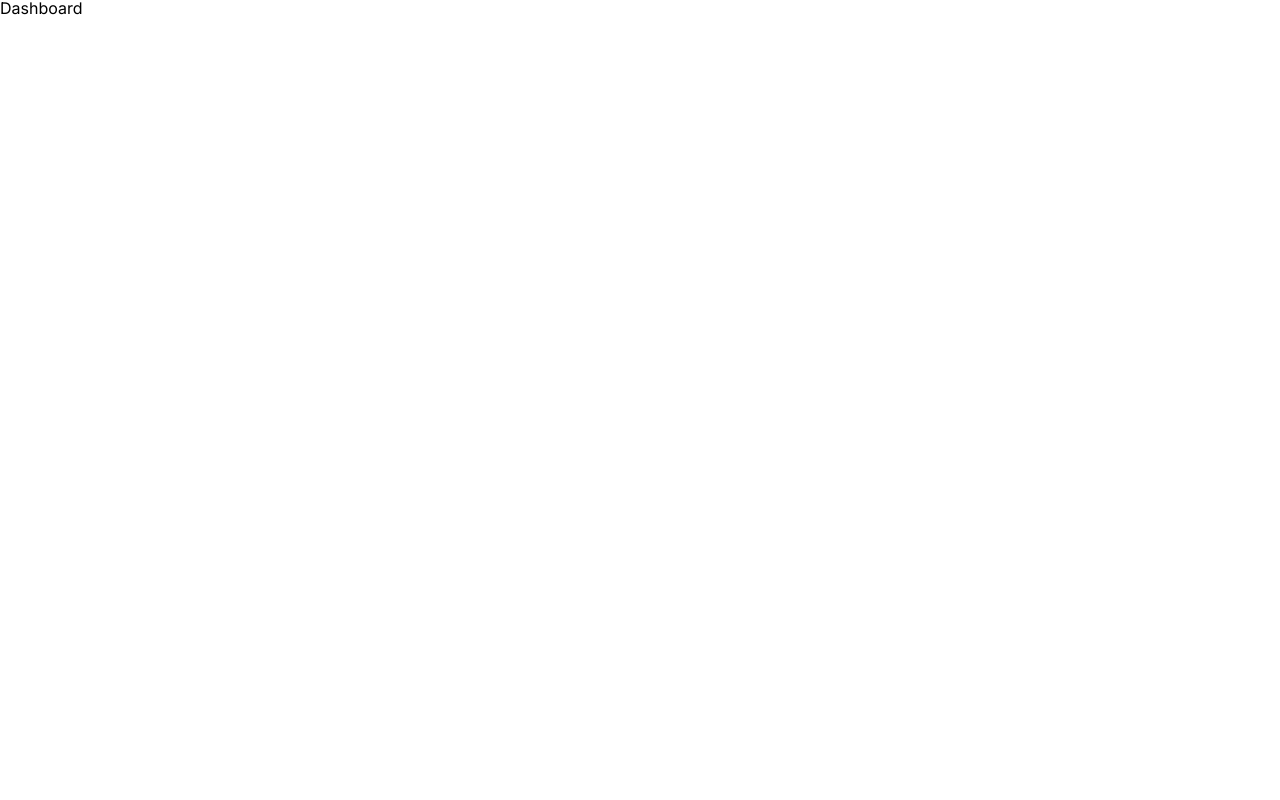
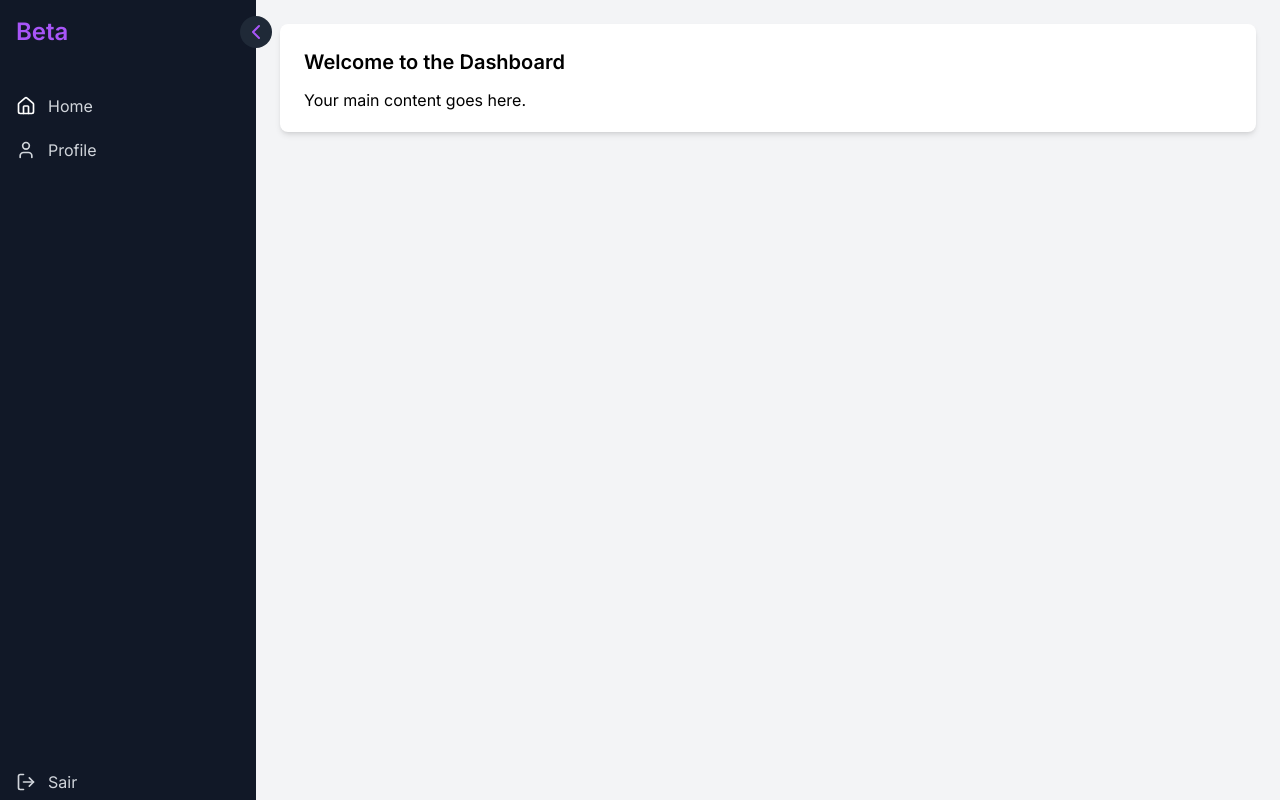
Before and after one commit to GuilhermeFRocha/beta_front, a React (Vite) app: page /dashboard in a window 1280 px wide. Built offline with nearby package versions, Linux system fonts and the light colour scheme; sample sign-in values are in the browser's storage.

Commit message:
add dash

```diff
--- a/package.json
+++ b/package.json
@@ -14,6 +14,7 @@
     "formik": "^2.4.6",
     "jsonwebtoken": "^9.0.2",
     "jwt-decode": "^4.0.0",
+    "lucide-react": "^0.439.0",
     "postcss": "^8.4.45",
     "react": "^18.3.1",
     "react-dom": "^18.3.1",
--- /dev/null
+++ b/src/assets/logo.tsx
@@ -0,0 +1,31 @@
+export const Logo = () => {
+  return (
+    <svg
+      width="60"
+      height="60"
+      viewBox="0 0 60 60"
+      fill="none"
+      xmlns="http://www.w3.org/2000/svg"
+    >
+      <rect width="60" height="60" rx="8" fill="#4A5568" />
+      <path
+        d="M10 15H30C35.5228 15 40 19.4772 40 25V35C40 40.5228 35.5228 45 30 45H10V15Z"
+        fill="#48BB78"
+      />
+      <path
+        d="M10 15H20C25.5228 15 30 19.4772 30 25V35C30 40.5228 25.5228 45 20 45H10V15Z"
+        fill="#68D391"
+      />
+      <text
+        x="15"
+        y="52"
+        font-family="Arial, sans-serif"
+        font-size="16"
+        font-weight="bold"
+        fill="white"
+      >
+        Beta
+      </text>
+    </svg>
+  );
+};
--- /dev/null
+++ b/src/components/Sidebar/index.tsx
@@ -0,0 +1,93 @@
+import { Link, useLocation } from "react-router-dom";
+import { Home, User, LogOut, ChevronLeft } from "lucide-react";
+import { Button } from "../Button";
+import useAuthStore from "../../hooks/useAuth";
+import { useNavigate } from "react-router-dom";
+import useSidebarStore from "../../hooks/useSideBar";
+
+export const Sidebar = () => {
+  const { isCollapsed, toggleCollapse } = useSidebarStore();
+  const navigate = useNavigate();
+  const { logout } = useAuthStore();
+  const location = useLocation();
+
+  const handleLogOut = () => {
+    logout();
+    navigate("/login");
+  };
+
+  return (
+    <aside
+      className={`${
+        isCollapsed ? "w-16" : "w-64"
+      } bg-gray-900 text-gray-100 h-screen transition-all duration-500 ease-in-out relative`}
+    >
+      <div className="p-4 flex items-center justify-between">
+        <h1 className="text-2xl font-semibold text-purple-500">Beta</h1>
+        <button
+          onClick={toggleCollapse}
+          className="p-1 rounded-full bg-gray-800 hover:bg-gray-700 focus:outline-none focus:ring-2 focus:ring-purple-500 transition-transform duration-300 ease-in-out absolute top-4 right-[-16px]"
+          aria-label={isCollapsed ? "Expand sidebar" : "Collapse sidebar"}
+        >
+          <div
+            className={`transform transition-transform duration-300 ${
+              isCollapsed ? "rotate-180" : ""
+            }`}
+          >
+            <ChevronLeft className="w-6 h-6 text-purple-500" />
+          </div>
+        </button>
+      </div>
+      <nav className="mt-6">
+        <ul className="space-y-2">
+          <li>
+            <Link
+              to="/dashboard"
+              className={`flex items-center px-4 py-2 text-gray-300 hover:bg-gray-800 hover:text-white transition-colors duration-200 ${
+                isCollapsed ? "justify-center" : ""
+              }`}
+            >
+              <Home
+                className={`w-5 h-5 ${
+                  location.pathname === "/dashboard"
+                    ? "text-purple-500 hover:bg-gray-800 hover text-white"
+                    : "text-gray-300 hover:bg-gray-800 hover:text-white"
+                }`}
+              />
+              {!isCollapsed && <span className="ml-3">Home</span>}
+            </Link>
+          </li>
+          <li>
+            <Link
+              to="/profile"
+              className={`flex items-center px-4 py-2 text-gray-300 hover:bg-gray-800 hover:text-white transition-colors duration-200 ${
+                isCollapsed ? "justify-center" : ""
+              }`}
+            >
+              <User
+                className={`w-5 h-5 ${
+                  location.pathname === "/profile"
+                    ? "text-purple-500 hover:bg-gray-800 hover text-white"
+                    : "text-gray-300 hover:bg-gray-800 hover:text-white"
+                }`}
+              />
+              {!isCollapsed && <span className="ml-3">Profile</span>}
+            </Link>
+          </li>
+
+          <li>
+            <Button
+              className={`flex items-center px-4 py-2 text-gray-300 hover:bg-gray-800 hover:text-white transition-colors duration-200 absolute bottom-0 w-full ${
+                isCollapsed ? "justify-center" : ""
+              }`}
+              onClick={handleLogOut}
+            >
+              <LogOut className="w-5 h-5" />
+              {!isCollapsed && <span className="ml-3">Sair</span>}
+            </Button>
+          </li>
+        </ul>
+      </nav>
+    </aside>
+  );
+};
--- a/src/hooks/useAuth.ts
+++ b/src/hooks/useAuth.ts
@@ -1,9 +1,6 @@
 import axios from "axios";
 import { toast } from "react-toastify";
 import create from "zustand";
-import { jwtDecode } from "jwt-decode";
-import { useNavigate } from "react-router-dom";
-import { useEffect } from "react";
 
 interface AuthState {
   registerUser: (body: any) => Promise<void>;
--- /dev/null
+++ b/src/hooks/useSideBar.ts
@@ -0,0 +1,15 @@
+import create from "zustand";
+
+interface SidebarState {
+  isCollapsed: boolean;
+  toggleCollapse: () => void;
+  setCollapse: (collapsed: boolean) => void;
+}
+
+const useSidebarStore = create<SidebarState>((set) => ({
+  isCollapsed: false,
+  toggleCollapse: () => set((state) => ({ isCollapsed: !state.isCollapsed })),
+  setCollapse: (collapsed: boolean) => set({ isCollapsed: collapsed }),
+}));
+
+export default useSidebarStore;
--- a/src/pages/Dashboard/index.tsx
+++ b/src/pages/Dashboard/index.tsx
@@ -1,7 +1,20 @@
+import { Sidebar } from "../../components/Sidebar";
+
 export const DashboardPage = () => {
   return (
-    <div>
-      <h1>Dashboard</h1>
+    <div className="flex h-screen bg-gray-100">
+      {/* Sidebar */}
+      <Sidebar />
+
+      {/* Main content */}
+      <main className="flex-1 p-6">
+        <div className="bg-white rounded-lg shadow-md p-6">
+          <h2 className="text-xl font-semibold mb-4">
+            Welcome to the Dashboard
+          </h2>
+          <p>Your main content goes here.</p>
+        </div>
+      </main>
     </div>
   );
 };
--- a/src/pages/ProfilePage/index.tsx
+++ b/src/pages/ProfilePage/index.tsx
@@ -1,7 +1,9 @@
+import { Sidebar } from "../../components/Sidebar";
+
 export const ProfilePage = () => {
   return (
-    <div>
-      <h1>Profile</h1>
+    <div className="flex h-screen bg-gray-100">
+      <Sidebar />
     </div>
   );
 };
```
Also changed, not shown: 1 other file (tests, documents, lock files or other folders).
